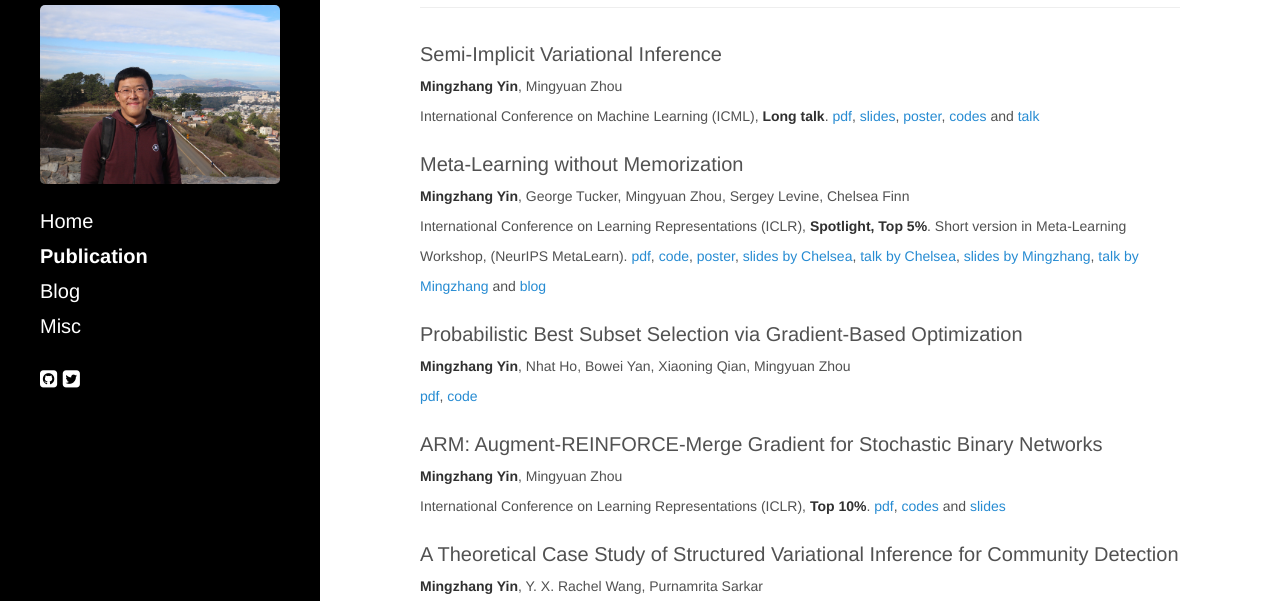
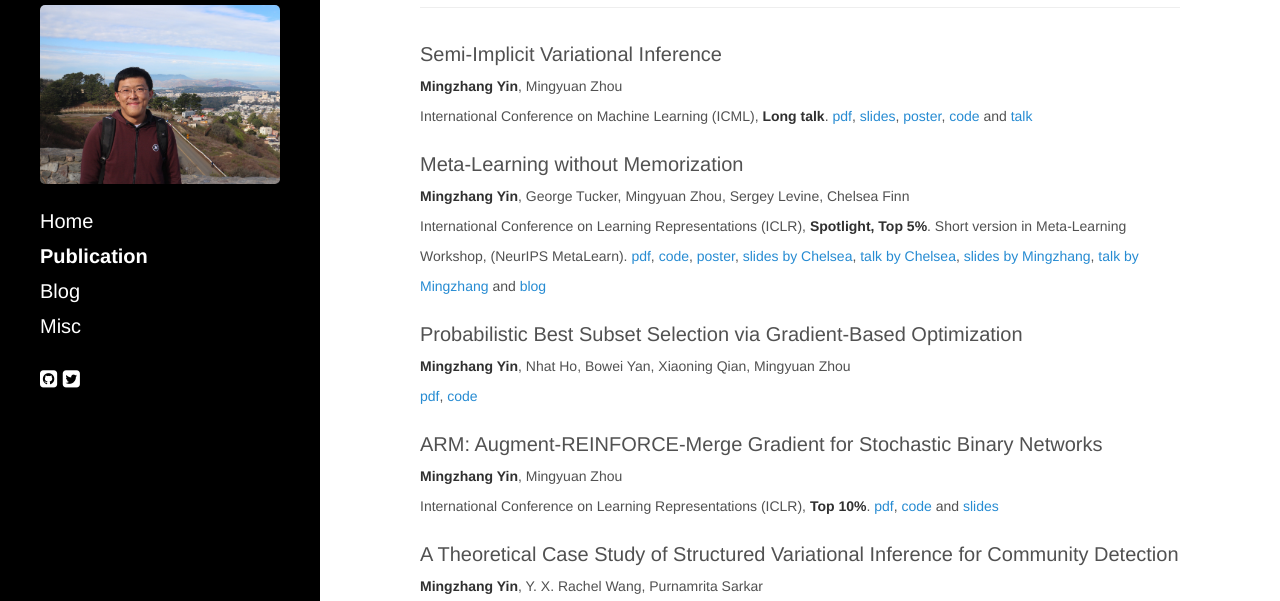
Before and after one commit to mingzhang-yin/mingzhang-yin.github.io, a Jekyll site: the page built from b-publications.md, in a window 1280 px wide and 900 px high. Shown: the part 133-734 px from the top of the window. Built offline with Jekyll 4.4.1, drawn with Linux system fonts in a browser that asks for light colours; nearby versions of some CDN libraries.

Commit message:
Update b-publications.md

```diff
--- a/b-publications.md
+++ b/b-publications.md
@@ -11,7 +11,7 @@
 -->
 Semi-Implicit Variational Inference
 <br> <span style="font-size:14px"> **Mingzhang Yin**, Mingyuan Zhou  <br>
-International Conference on Machine Learning (ICML), **Long talk**.  [pdf](http://proceedings.mlr.press/v80/yin18b/yin18b.pdf), <a href="https://github.com/mingzhang-yin/mingzhang-yin.github.io/blob/master/assets/pdfs/SIVI_ICML.pdf" target="_blank">slides</a>, <a href="https://mingzhang-yin.github.io/assets/pdfs/SIVI_poster.pdf" target="_blank">poster</a>, <a href="https://github.com/mingzhang-yin/SIVI" target="_blank">codes</a> and <a href="https://vimeo.com/294655456" target="_blank"> talk </a>
+International Conference on Machine Learning (ICML), **Long talk**.  [pdf](http://proceedings.mlr.press/v80/yin18b/yin18b.pdf), <a href="https://github.com/mingzhang-yin/mingzhang-yin.github.io/blob/master/assets/pdfs/SIVI_ICML.pdf" target="_blank">slides</a>, <a href="https://mingzhang-yin.github.io/assets/pdfs/SIVI_poster.pdf" target="_blank">poster</a>, <a href="https://github.com/mingzhang-yin/SIVI" target="_blank">code</a> and <a href="https://vimeo.com/294655456" target="_blank"> talk </a>
  </span>
 
 Meta-Learning without Memorization
@@ -24,7 +24,7 @@
 
 ARM: Augment-REINFORCE-Merge Gradient for Stochastic Binary Networks
 <br> <span style="font-size:14px"> **Mingzhang Yin**, Mingyuan Zhou  <br>
-International Conference on Learning Representations (ICLR), **Top 10%**.  [pdf](https://openreview.net/pdf?id=S1lg0jAcYm), <a href="https://github.com/mingzhang-yin/ARM-gradient" target="_blank">codes </a> and <a href="https://mingzhang-yin.github.io/assets/pdfs/ARM_slides_binary.pdf" target="_blank">slides </a>
+International Conference on Learning Representations (ICLR), **Top 10%**.  [pdf](https://openreview.net/pdf?id=S1lg0jAcYm), <a href="https://github.com/mingzhang-yin/ARM-gradient" target="_blank">code </a> and <a href="https://mingzhang-yin.github.io/assets/pdfs/ARM_slides_binary.pdf" target="_blank">slides </a>
  </span>
 
 A Theoretical Case Study of Structured Variational Inference for Community Detection
```
